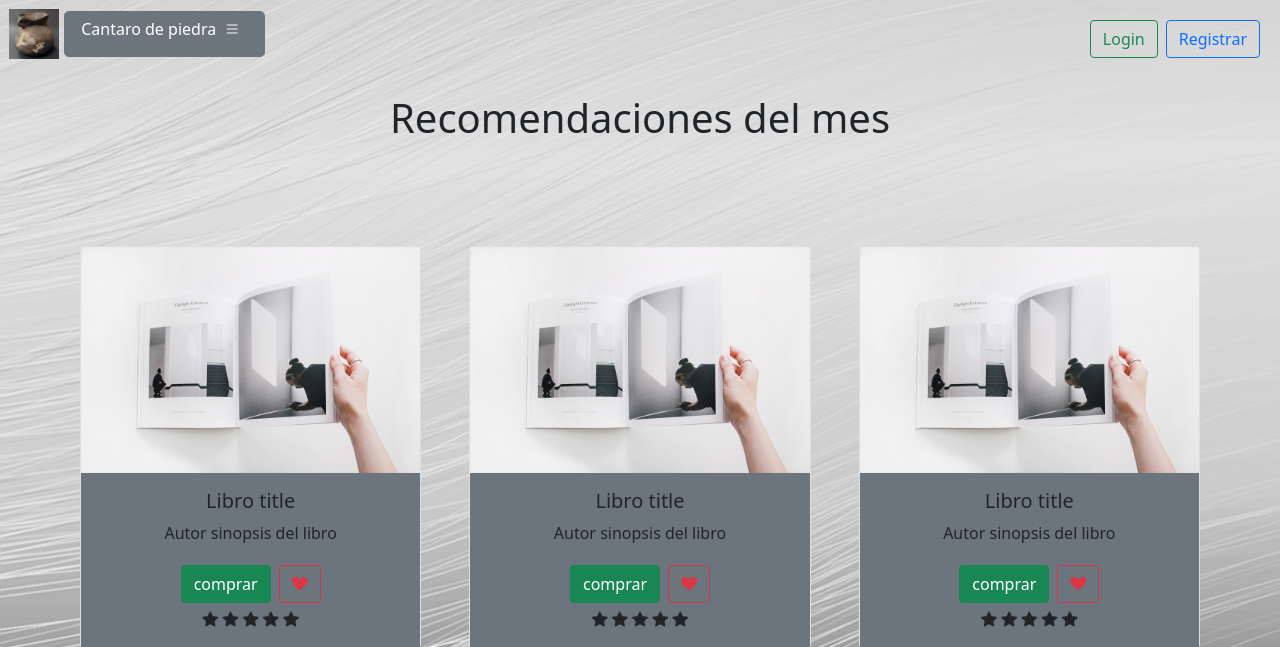
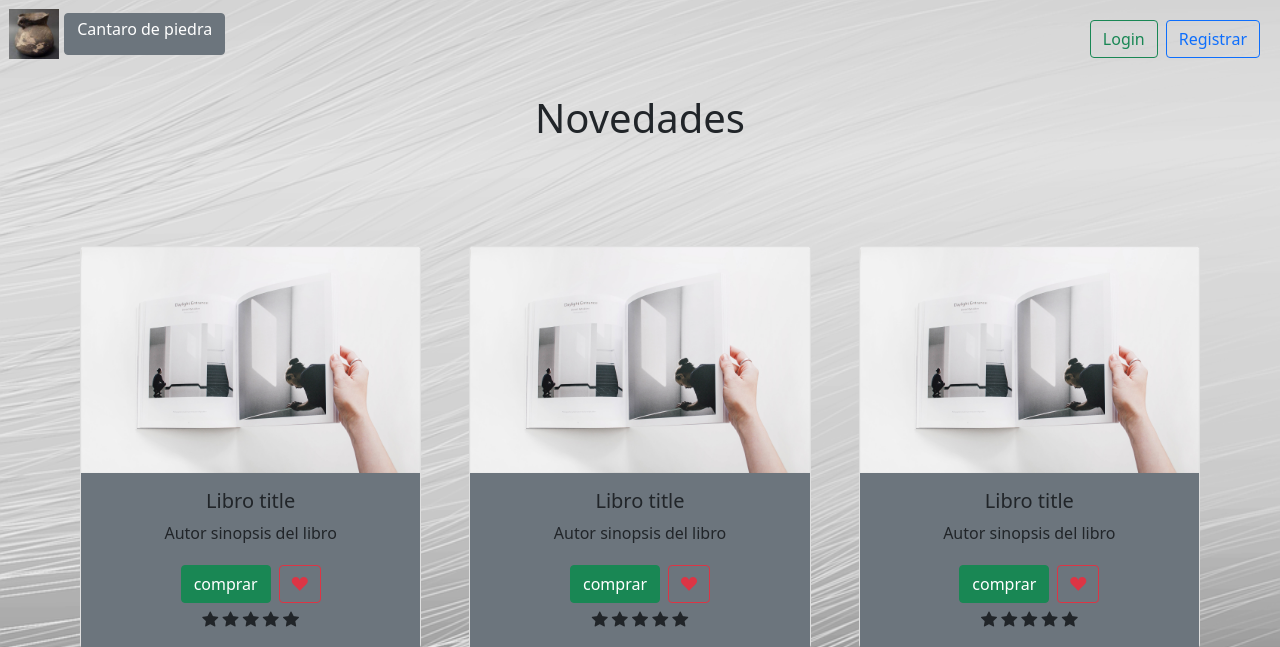
Before and after one commit to clariB17/EFI_Programacio_II, a Flask app: page / in a window 1280 px wide. Shown: the top 647 px of the page. Run offline with Flask 2, Linux system fonts and the light colour scheme; some libraries are stand-ins or nearby versions.

Commit message:
retoques index, novedades main

```diff
--- a/app/public/templates/public/index.html
+++ b/app/public/templates/public/index.html
@@ -5,8 +5,9 @@
 <!-- CARGAMOS CONTENIDO EN EL BLOQUE DE CONTENIDOS -->
 {% block content %}
 <div class="text-center">
+
     <h1>
-        Recomendaciones del mes
+        Novedades
     </h1>
 
     <div class="row row-cols-1 row-cols-md-3 g-5 m-5 p-2">
--- a/app/templates/main.html
+++ b/app/templates/main.html
@@ -19,8 +19,8 @@
             <button class="btn btn-lg p-0 m-0 usu" type="button">
                 <a href="{{ url_for('public.index') }}"><img class="d-none d-sm-block" src="{{url_for('static', filename='img/books_icon.ico')}}" height="50" width="50"><img class="d-block d-sm-none" src="{{url_for('static', filename='img/books_icon.ico')}}" height="40" width="40"></a>
             </button>
-            <button type="button" class="btn btn-lg btn-secondary" data-bs-toggle="dropdown" aria-expanded="false">
-                <h6 class="d-none d-md-block" >Cantaro de piedra<i class="bi bi-list p-1 m-1"></h6></i><i class="bi bi-list d-block d-md-none p-0 m-0"></i>
+            <button type="button" class="btn btn-secondary" data-bs-toggle="dropdown" aria-expanded="false">
+                <h6 class="d-none d-md-block" >Cantaro de piedra</h6><i class="bi bi-list d-block d-md-none p-0 m-0 me-0"></i>
             </button>
             <ul class="dropdown-menu dropdown-menu-dark row">
                 <div class="col-12 m-1">
@@ -36,11 +36,11 @@
             <a a type="button" class="btn btn-outline-success m-1" href="{{ url_for('auth.login') }}">Login</a>
             <a type="button" class="btn btn-outline-primary m-1" href="{{ url_for('auth.show_signup_form') }}">Registrar</a>
         {% else %}
-            <h5 class="mt-3 m-2">{{ current_user.name}}</h5>
+            <h5 class="mt-2 m-2 d-none d-sm-block">{{ current_user.name}}</h5>
             {% if current_user.is_admin %}
-                <a type="button" class="btn btn-outline-primary m-1" href="{{ url_for('admin.index') }}"><h6 class="d-none d-sm-block">Admin</h6><i class="d-block d-sm-none bi bi-person-lines-fill"></i></a>
+                <a type="button" class="btn btn-outline-primary m-1 mt-0" href="{{ url_for('admin.index') }}"><h6 class="d-none d-sm-block">Admin</h6><i class="d-block d-sm-none bi bi-person-lines-fill"></i></a>
             {% endif %}
-            <a type="button" class="btn btn-outline-danger ms-2 m-1" href="{{ url_for('auth.logout') }}"><h6 class="d-none d-sm-block">Logout</h6><i class="d-block d-sm-none bi bi bi-power"></i></a>
+            <a type="button" class="btn btn-outline-danger ms-2 m-1 mt-0" href="{{ url_for('auth.logout') }}"><h6 class="d-none d-sm-block">Logout</h6><i class="d-block d-sm-none bi bi bi-power"></i></a>
         {% endif %}
         </div>
     </div>
```
